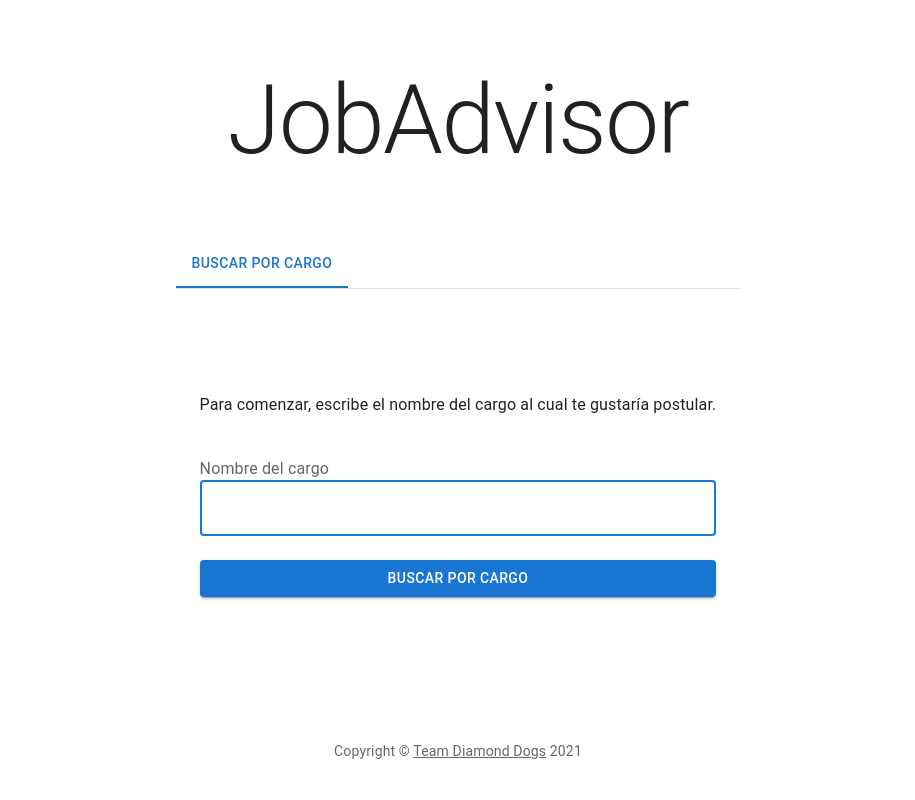
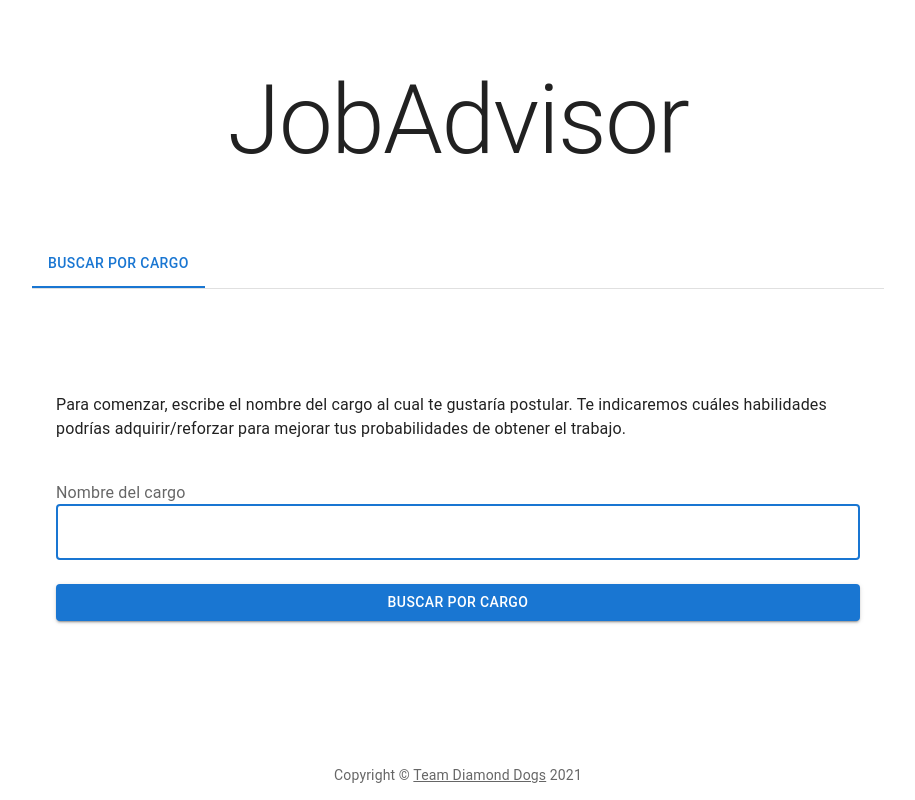
Before and after one commit to Team-Diamond-Dogs/project-jobadvisor, a React (Create React App) app in the folder web/: page / in a window 1280 px wide. Shown: the whole page, without its empty margins (182-1097 px from the left). Built offline with nearby package versions, Linux system fonts and the light colour scheme.

Commit message:
feat(web): some little extra touches to the ui

```diff
--- a/web/src/components/SearchByJobForm.js
+++ b/web/src/components/SearchByJobForm.js
@@ -1,6 +1,6 @@
 import { useState } from "react";
 import { useNavigate } from "react-router-dom";
-import { Box, Typography } from "@mui/material";
+import { Box } from "@mui/material";
 import { Grid } from "@mui/material";
 import { TextField } from "@mui/material";
 import { FormLabel } from "@mui/material";
@@ -32,7 +32,10 @@ function SearchByJobForm(props) {
             flexDirection: 'column',
             alignItems: 'center',
         }}>
-            <p>Para comenzar, escribe el nombre del cargo al cual te gustaría postular.</p>
+            <p>
+                Para comenzar, escribe el nombre del cargo al cual te gustaría postular. Te indicaremos cuáles habilidades podrías adquirir/reforzar para
+                mejorar tus probabilidades de obtener el trabajo.
+            </p>
             <Box component="form" noValidate onSubmit={handleSubmit} sx={{ mt: 3, width: "100%" }}>
                 <Grid container spacing={2}>
                     <Grid item md={12}>
--- a/web/src/components/SearchOptionsContainer.js
+++ b/web/src/components/SearchOptionsContainer.js
@@ -4,7 +4,7 @@ import { Tabs } from '@mui/material';
 import { Tab } from '@mui/material';
 import TabPanel from './TabPanel';
 import SearchByJobForm from './SearchByJobForm';
-import SearchBySkillsForm from './SearchBySkillsForm';
+
 
 function a11yProps(index) {
     return {
--- a/web/src/pages/JobResultsPage.js
+++ b/web/src/pages/JobResultsPage.js
@@ -1,4 +1,4 @@
-import { Box, Card, CardContent, CardMedia, Link, ListItem, Stack, Typography } from "@mui/material";
+import { Box, Button, Card, CardContent, CardMedia, Link, ListItem, Stack, Typography } from "@mui/material";
 import { useLocation } from "react-router-dom";
 
 
@@ -8,6 +8,7 @@ function JobResultsPage(props) {
 
     return (
         <Box>
+            <Button href="/">Volver</Button>
             <Box sx={{marginBottom: 8}}>
                 <p style={{fontSize: "2rem"}}>Encontramos <strong>{state.results.jobs_count} ofertas de trabajo</strong> para los cargos relacionados a <strong>{state.term}</strong>.</p>
                 <p>En estas ofertas, las empresas buscan las siguientes habilidades:</p>
```
